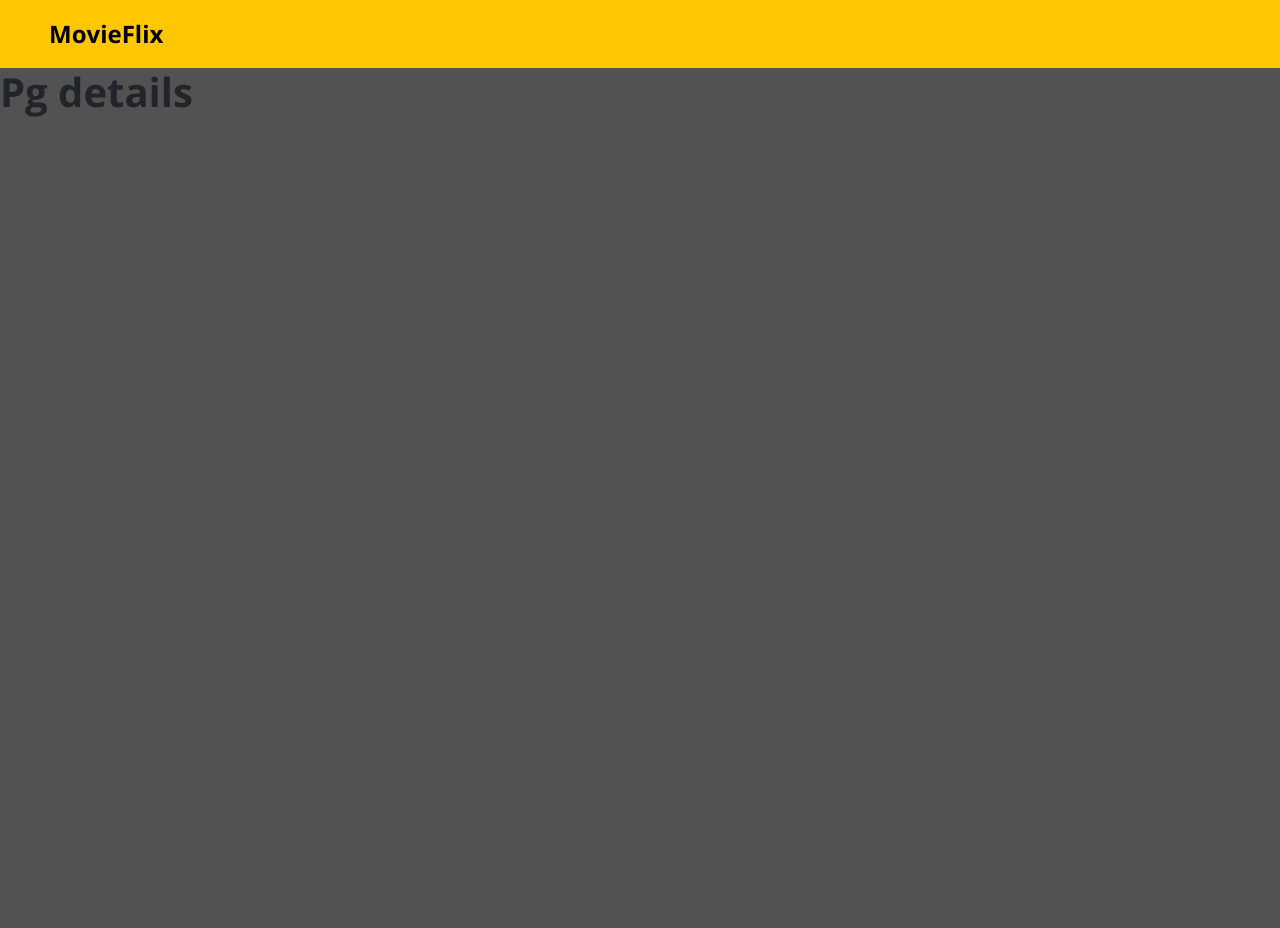
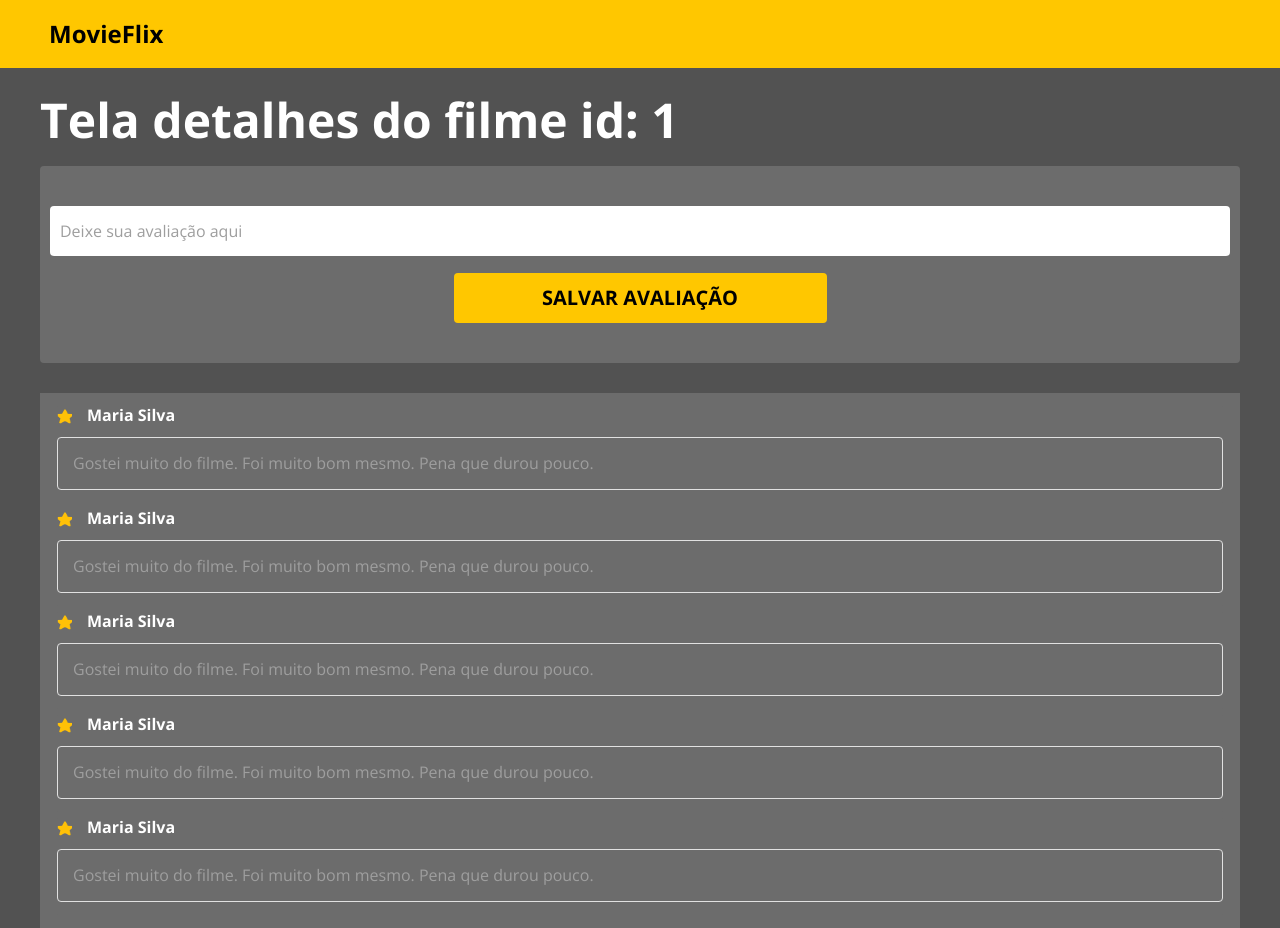
Before and after one commit to JairTorezone/dsmovieFlix-react, a React (Create React App) app: page /movies/1 in a window 1280 px wide. Before the commit the page ends 800 px from the top, so only its background shows below. Built offline with nearby package versions, Linux system fonts and the light colour scheme; the HTML template or start-up script is replaced by a standard one.

Commit message:
created MovieDetails

```diff
--- a/src/components/Button/styles.css
+++ b/src/components/Button/styles.css
@@ -1,4 +1,7 @@
 button {
+  width: 100%;
+  max-width: 373px;
+
   background-color: #ffc700;
   color: #000;
 
--- /dev/null
+++ b/src/components/Card/index.tsx
@@ -0,0 +1,19 @@
+import "./styles.css";
+import startImg from "assets/images/start.png";
+
+const Card = () => {
+  return (
+    <div className="card">
+      <div className="title">
+        <div className="card-image">
+          <img src={startImg} alt="estrela" />
+        </div>
+        <h2>Maria Silva</h2>
+      </div>
+
+      <p>Gostei muito do filme. Foi muito bom mesmo. Pena que durou pouco.</p>
+    </div>
+  );
+};
+
+export default Card;
--- /dev/null
+++ b/src/components/Card/styles.css
@@ -0,0 +1,36 @@
+.card {
+  background-color: #6c6c6c;
+  border: none;
+}
+
+.card .title {
+  display: flex;
+  align-items: center;
+  gap: 15px;
+}
+
+.card .title img {
+  width: 15px;
+  height: 15px;
+}
+.card .title h2 {
+  font-size: 16px;
+
+  line-height: 21px;
+  letter-spacing: -1.5%;
+  margin: 0;
+}
+
+.card p {
+  margin-top: 10px;
+  color: #9e9e9e;
+
+  font-size: 16px;
+
+  line-height: 21px;
+  letter-spacing: -1.5%;
+
+  border: 1px solid #e1e1e1;
+  padding: 15px;
+  border-radius: 4px;
+}
--- a/src/pages/Home/index.tsx
+++ b/src/pages/Home/index.tsx
@@ -1,4 +1,3 @@
-import Navbar from "components/Navbar";
 import { ReactComponent as HomeImage } from "assets/images/home.svg";
 import Button from "components/Button";
 
--- a/src/pages/Private/MovieDetails/index.tsx
+++ b/src/pages/Private/MovieDetails/index.tsx
@@ -1,7 +1,33 @@
+import Button from "components/Button";
+
+import "./styles.css";
+import Card from "components/Card";
+
 function MovieDetails() {
   return (
-    <div>
-      <h1>Pg details</h1>
+    <div className="moviedetails-container">
+      <h2>Tela detalhes do filme id: 1</h2>
+
+      <div className="moviedetails-form">
+        <form>
+          <div className="form-wrapper">
+            <input
+              type="text"
+              name="assessment"
+              placeholder="Deixe sua avaliação aqui"
+            />
+          </div>
+          <Button title="SALVAR AVALIAÇÃO" />
+        </form>
+      </div>
+
+      <div className="moviedetails-info-cards">
+        <Card />
+        <Card />
+        <Card />
+        <Card />
+        <Card />
+      </div>
     </div>
   );
 }
--- a/src/pages/Private/MovieDetails/styles.css
+++ b/src/pages/Private/MovieDetails/styles.css
@@ -0,0 +1,79 @@
+.moviedetails-container {
+  width: 100%;
+  height: calc(100vh - 68px);
+
+  padding: 17px 10px;
+
+  margin: 0 auto;
+}
+
+.moviedetails-container h2 {
+  color: #fff;
+
+  line-height: 32px;
+  letter-spacing: -1.5%;
+  margin-bottom: 18px;
+}
+
+.moviedetails-form {
+  background-color: #6c6c6c;
+  width: 100%;
+
+  margin-bottom: 18px;
+  border-radius: 4px;
+
+  padding: 20px 10px;
+}
+
+.moviedetails-form form {
+  width: 100%;
+  display: flex;
+  flex-direction: column;
+
+  gap: 17px;
+}
+
+.moviedetails-form form .form-wrapper input {
+  width: 100%;
+  padding: 13px 10px;
+  border-radius: 4px;
+  border: none;
+  outline: none;
+}
+.moviedetails-form form .form-wrapper input::placeholder {
+  color: #9e9e9e;
+  font-size: 16px;
+
+  line-height: 21px;
+  letter-spacing: -1.5%;
+}
+
+.moviedetails-form form button {
+  margin: 0 auto;
+}
+
+.moviedetails-info-cards {
+  background-color: #6c6c6c;
+  padding: 10px 17px;
+}
+
+@media (min-width: 996px) {
+  .moviedetails-container {
+    padding: 36px 40px;
+  }
+  .moviedetails-container h2 {
+    font-size: 48px;
+  }
+
+  .moviedetails-form form {
+    padding: 20px 0;
+  }
+
+  .moviedetails-container h2 {
+    margin-bottom: 30px;
+  }
+
+  .moviedetails-form {
+    margin-bottom: 30px;
+  }
+}
```
Also changed, not shown: src/assets/images/start.png (added).
